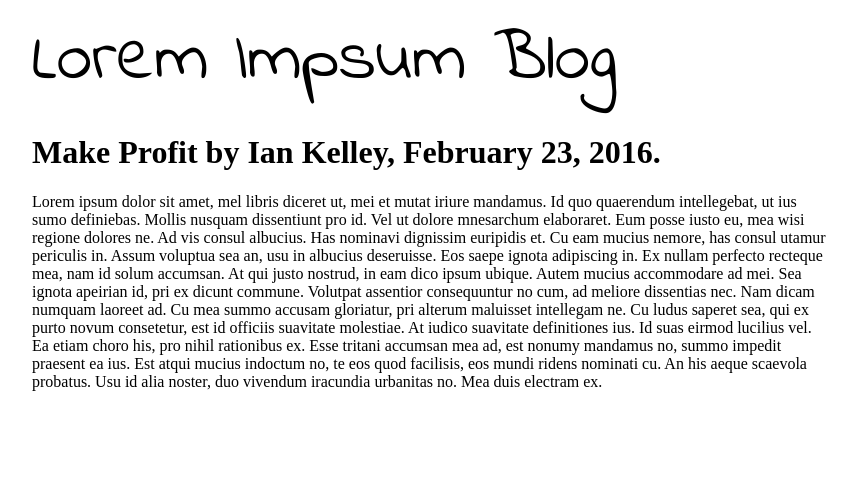
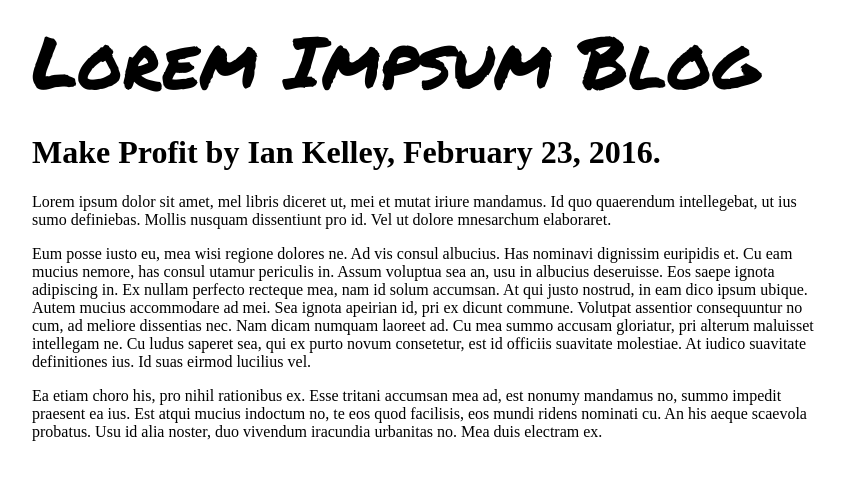
Before and after one commit to IanKelley/iankelley.github.io, a plain HTML site: page Blog/blog-post.html in a window 1280 px wide. Shown: the whole page, without its empty margins (208-1062 px from the left). Drawn offline with Linux system fonts and the light colour scheme.

Commit message:
permanent-marker

```diff
--- a/Blog/blog-post.css
+++ b/Blog/blog-post.css
@@ -4,7 +4,7 @@
 }
 .header {
     margin: auto;
-    font-family: "Indie Flower", cursive;
+    font-family: 'Permanent Marker', cursive;
     font-size: 72px;
 }
 
--- a/Blog/blog-post.html
+++ b/Blog/blog-post.html
@@ -2,7 +2,7 @@
 <html>
     <head>
         <meta charset="utf-8">
-        <link href='https://fonts.googleapis.com/css?family=Indie+Flower' rel='stylesheet' type='text/css'>
+        <link href='https://fonts.googleapis.com/css?family=Permanent+Marker' rel='stylesheet' type='text/css'>
         <link rel=stylesheet href="blog-post.css"/>
 
 
@@ -14,7 +14,7 @@
             <div class="header">Lorem Impsum Blog</div>
             <div class="body-text">
                 <h1> Make Profit by Ian Kelley, February 23,                 2016.</h1>
-                <p> Lorem ipsum dolor sit amet, mel libris diceret ut, mei et mutat iriure mandamus. Id quo quaerendum intellegebat, ut ius sumo definiebas. Mollis nusquam dissentiunt pro id. Vel ut dolore mnesarchum elaboraret.
+                <p> Lorem ipsum dolor sit amet, mel libris diceret ut, mei et mutat iriure mandamus. Id quo quaerendum intellegebat, ut ius sumo definiebas. Mollis nusquam dissentiunt pro id. Vel ut dolore mnesarchum elaboraret.</p>
 
 Eum posse iusto eu, mea wisi regione dolores ne. Ad vis consul albucius. Has nominavi dignissim euripidis et. Cu eam mucius nemore, has consul utamur periculis in. Assum voluptua sea an, usu in albucius deseruisse. Eos saepe ignota adipiscing in.
 
@@ -22,7 +22,7 @@ Ex nullam perfecto recteque mea, nam id solum accumsan. At qui justo nostrud, in
 
 Cu mea summo accusam gloriatur, pri alterum maluisset intellegam ne. Cu ludus saperet sea, qui ex purto novum consetetur, est id officiis suavitate molestiae. At iudico suavitate definitiones ius. Id suas eirmod lucilius vel.
 
-Ea etiam choro his, pro nihil rationibus ex. Esse tritani accumsan mea ad, est nonumy mandamus no, summo impedit praesent ea ius. Est atqui mucius indoctum no, te eos quod facilisis, eos mundi ridens nominati cu. An his aeque scaevola probatus. Usu id alia noster, duo vivendum iracundia urbanitas no. Mea duis electram ex.</p>
+<p>Ea etiam choro his, pro nihil rationibus ex. Esse tritani accumsan mea ad, est nonumy mandamus no, summo impedit praesent ea ius. Est atqui mucius indoctum no, te eos quod facilisis, eos mundi ridens nominati cu. An his aeque scaevola probatus. Usu id alia noster, duo vivendum iracundia urbanitas no. Mea duis electram ex.</p>
             </div>
 
         </div>
```
